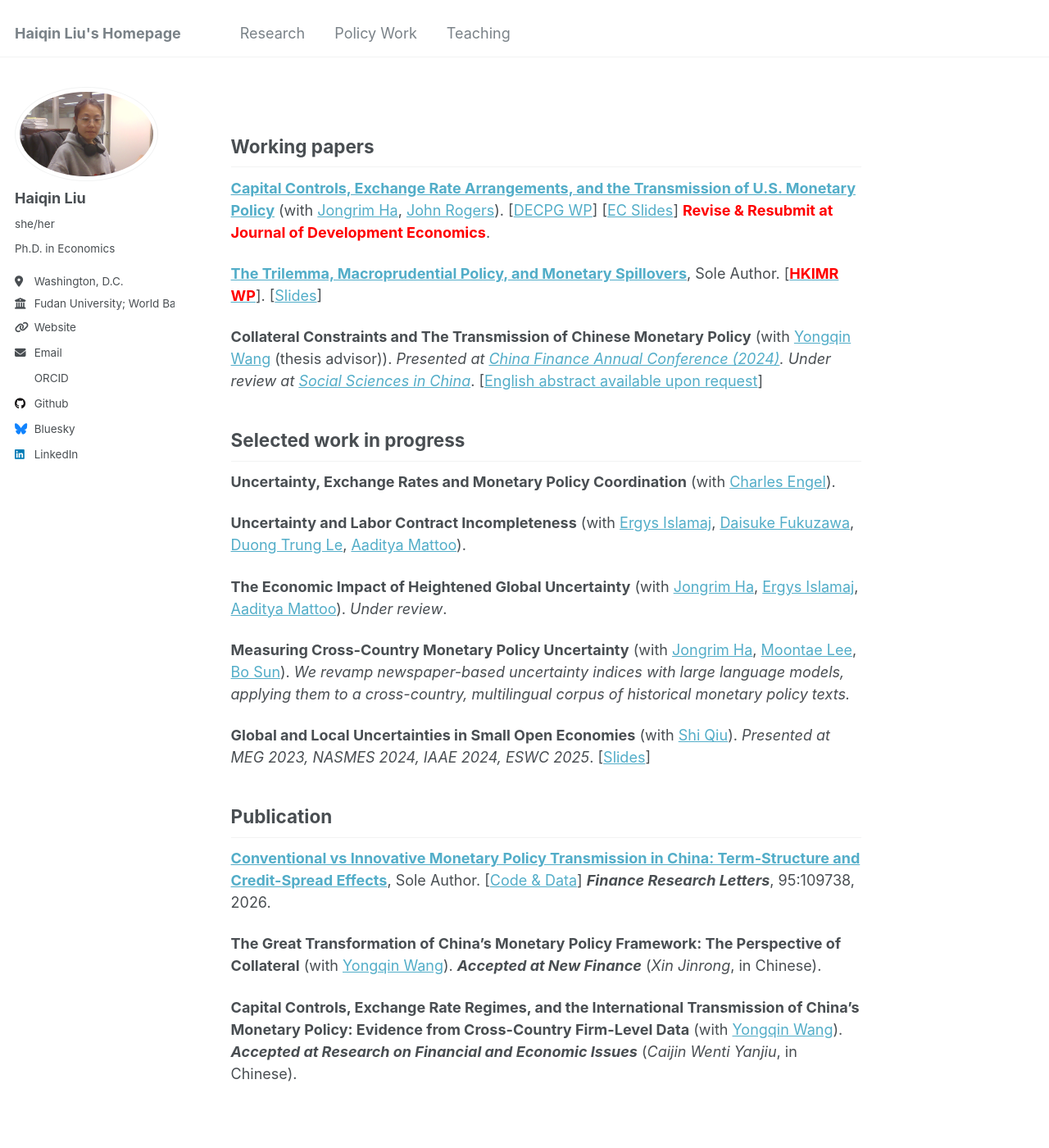
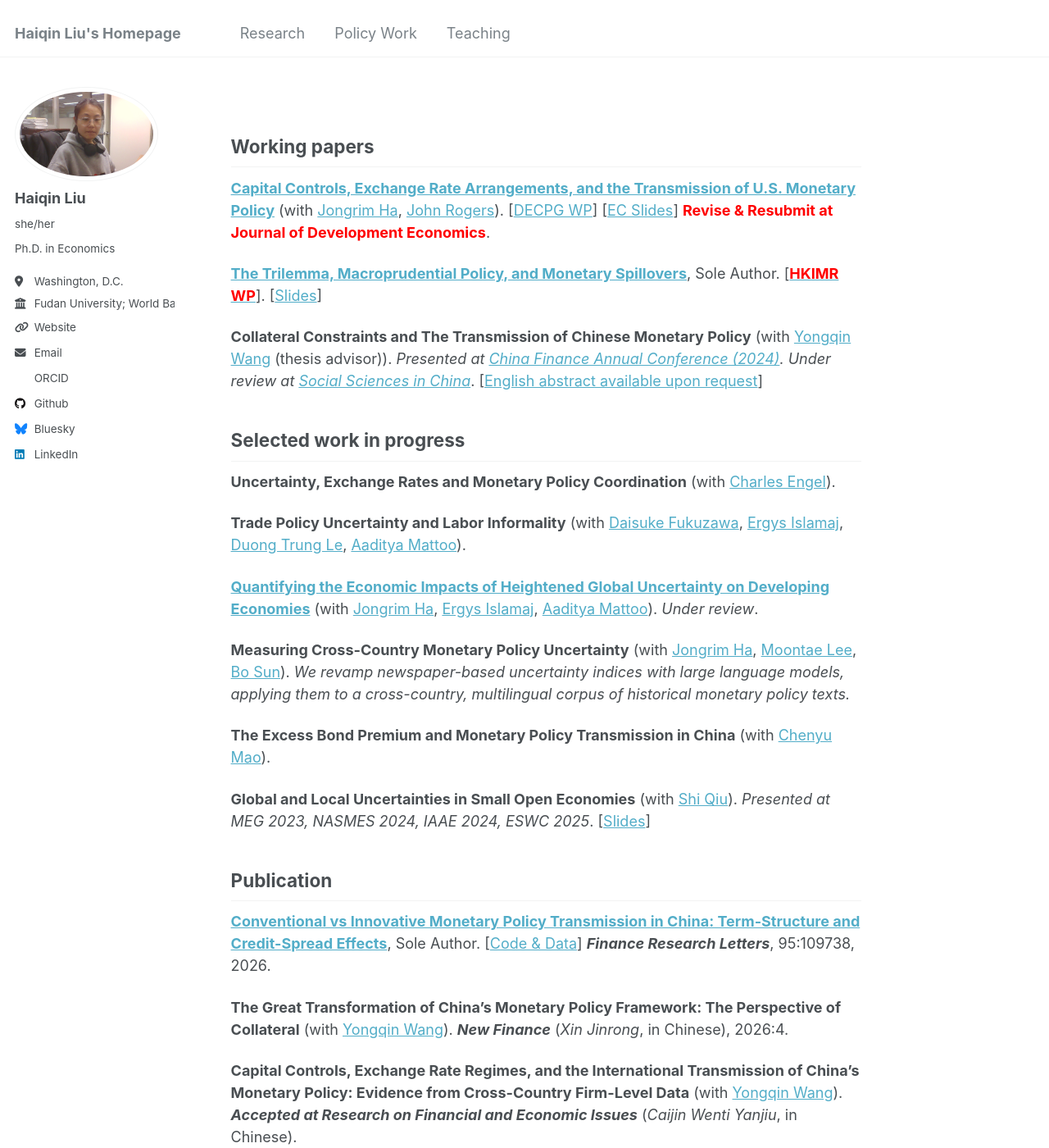
Before and after one commit to liuhaiqinFDU/liuhaiqinFDU.github.io, a Jekyll site: the page built from research.md, in a window 1280 px wide and 1400 px high. Shown: the whole window at 82% size. Built offline with Jekyll 4.4.1, drawn with Linux system fonts in a browser that asks for light colours; some web fonts are replaced.

Commit message:
Update research.md

```diff
--- a/research.md
+++ b/research.md
@@ -19,12 +19,14 @@ title: ""
 
 **Uncertainty, Exchange Rates and Monetary Policy Coordination** (with [Charles Engel](https://users.ssc.wisc.edu/~cengel/)).
 
-**Uncertainty and Labor Contract Incompleteness** (with [Ergys Islamaj](https://www.worldbank.org/en/about/people/e/ergys-islamaj), [Daisuke Fukuzawa](https://www.worldbank.org/en/about/people/d/daisuke-fukuzawa), [Duong Trung Le](https://sites.google.com/view/duongle/home), [Aaditya Mattoo](https://www.worldbank.org/en/about/people/a/aaditya-mattoo)).
+**Trade Policy Uncertainty and Labor Informality** (with [Daisuke Fukuzawa](https://www.worldbank.org/en/about/people/d/daisuke-fukuzawa), [Ergys Islamaj](https://www.worldbank.org/en/about/people/e/ergys-islamaj), [Duong Trung Le](https://sites.google.com/view/duongle/home), [Aaditya Mattoo](https://www.worldbank.org/en/about/people/a/aaditya-mattoo)).
 
-**The Economic Impact of Heightened Global Uncertainty** (with [Jongrim Ha](https://www.jongrimha.com/), [Ergys Islamaj](https://www.worldbank.org/en/about/people/e/ergys-islamaj), [Aaditya Mattoo](https://www.worldbank.org/en/about/people/a/aaditya-mattoo)). *Under review*. <!-- *Scheduled to present: [[EAEA 2025](https://www.eaeaweb.com/)\*] We examine how global uncertainty transmits to EMDEs from micro to macro.* -->
+**[Quantifying the Economic Impacts of Heightened Global Uncertainty on Developing Economies](https://papers.ssrn.com/sol3/papers.cfm?abstract_id=6435574)** (with [Jongrim Ha](https://www.jongrimha.com/), [Ergys Islamaj](https://www.worldbank.org/en/about/people/e/ergys-islamaj), [Aaditya Mattoo](https://www.worldbank.org/en/about/people/a/aaditya-mattoo)). *Under review*. <!-- *Scheduled to present: [[EAEA 2025](https://www.eaeaweb.com/)\*] We examine how global uncertainty transmits to EMDEs from micro to macro.* -->
 
 **Measuring Cross-Country Monetary Policy Uncertainty** (with [Jongrim Ha](https://www.jongrimha.com/), [Moontae Lee](https://business.uic.edu/profiles/lee-moontae/), [Bo Sun](https://sites.google.com/site/bosun09/home)).
 *We revamp newspaper-based uncertainty indices with large language models, applying them to a cross-country, multilingual corpus of historical monetary policy texts.*
+
+**The Excess Bond Premium and Monetary Policy Transmission in China** (with [Chenyu Mao](https://sites.google.com/view/chenyu-sophia-mao/home-page)). <!-- [Draft coming soon] *We build an SOE-adjusted EBP index for China and quantify its marginal effect on multi-dimensional PBoC shocks identified from distributional properties.* -->
 
 **Global and Local Uncertainties in Small Open Economies** (with [Shi Qiu](https://sites.google.com/view/shiqiu/home)). *Presented at MEG 2023, NASMES 2024, IAAE 2024, ESWC 2025*. [[Slides](https://www.dropbox.com/scl/fi/690rsa9gvvnxmg567utid/global_and_local_uncertainty_slides.pdf?rlkey=ddz6o3kemf8017iaxhhkzcax6&st=e7htn42j&dl=0)] <!--  *Using natural disasters as instruments, we estimate the causal impact of domestic uncertainty across AEs and EMDEs.* -->
 
@@ -32,13 +34,13 @@ title: ""
 
 [**Conventional vs Innovative Monetary Policy Transmission in China: Term-Structure and Credit-Spread Effects**](https://www.sciencedirect.com/science/article/pii/S1544612326002680), Sole Author. [[Code & Data](https://dataverse.harvard.edu/dataset.xhtml?persistentId=doi:10.7910/DVN/1TVTXA)] ***Finance Research Letters***, 95:109738, 2026.
 
-**The Great Transformation of China’s Monetary Policy Framework: The Perspective of Collateral** (with [Yongqin Wang](https://fisf.fudan.edu.cn/en_show-112-156.html)). ***Accepted at  New Finance*** (*Xin Jinrong*, in Chinese).
+**The Great Transformation of China’s Monetary Policy Framework: The Perspective of Collateral** (with [Yongqin Wang](https://fisf.fudan.edu.cn/en_show-112-156.html)). ***New Finance*** (*Xin Jinrong*, in Chinese), 2026:4.
 
 **Capital Controls, Exchange Rate Regimes, and the International Transmission of China’s Monetary Policy: Evidence from Cross-Country Firm-Level Data** (with [Yongqin Wang](https://fisf.fudan.edu.cn/en_show-112-156.html)). ***Accepted at Research on Financial and Economic Issues***  (*Caijin Wenti Yanjiu*, in Chinese).
 
 <!-- **Fragmented Uncertainty Spillovers** (with [Jongrim Ha](https://www.jongrimha.com/)). [<font color="red">new draft coming soon!</font>] *We study how uncertainty originating from trade partners propagates through global value chains.*-->
 
-<!-- **The Excess Bond Premium and Monetary Policy Transmission in China** (with [Chenyu Mao](https://sites.google.com/view/chenyu-sophia-mao/home-page)). [<font color="red">new draft coming soon!</font>] *We build an SOE-adjusted EBP index for China and quantify its marginal effect on multi-dimensional PBoC shocks identified from distributional properties.* -->
+
 
 <!-- We build the EBP index for China adjusted for [Geng and Pan’s (2024)](https://onlinelibrary.wiley.com/doi/10.1111/jofi.13380) SOE premium.-->
 
```
